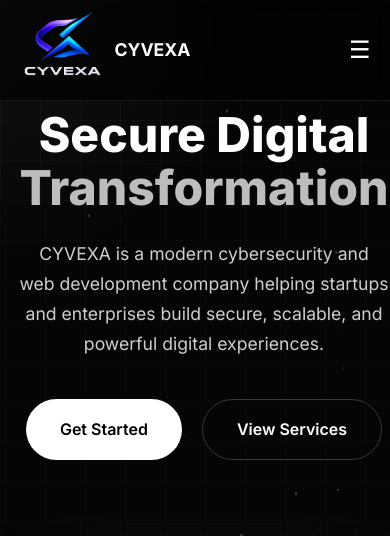
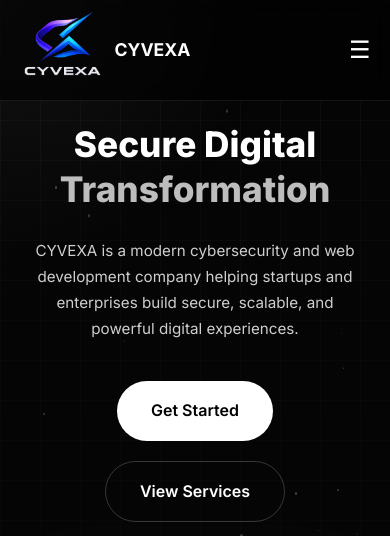
Before and after one commit to mohamed01irfan-blip/cyvexa-project, a Django app: page / in a window 390 px wide. Shown: the top 536 px of the page. Run offline with Django 4.2, Linux system fonts and the light colour scheme.

Commit message:
updated UI and fixed issues

```diff
--- a/templates/home.html
+++ b/templates/home.html
@@ -554,7 +572,53 @@
         }
     }
 
+@media(max-width:980px){
 
+    .hero{
+        padding-top:100px;
+    }
+
+    .hero-content{
+        grid-template-columns:1fr;
+        gap:30px;
+        text-align:center;
+    }
+
+    .hero-text{
+        order:1;
+    }
+
+    .hero-image{
+        order:2;
+    }
+
+    .hero-text h1{
+        font-size:2.2rem;
+        line-height:1.3;
+    }
+
+    .hero-text p{
+        font-size:0.95rem;
+        padding:0 10px;
+    }
+
+    .hero-buttons{
+        justify-content:center;
+    }
+
+    .hero-image img{
+        width:100%;
+        max-width:350px;
+        margin:auto;
+    }
+}
+.menu-toggle{
+    transition:0.3s;
+}
+
+.menu-toggle:hover{
+    transform:scale(1.2);
+}
     </style>
     </head>
 
```
Also changed, not shown: other parts of templates/home.html (+23 -3 lines). Lines whose indentation alone changed are shown as unchanged.
